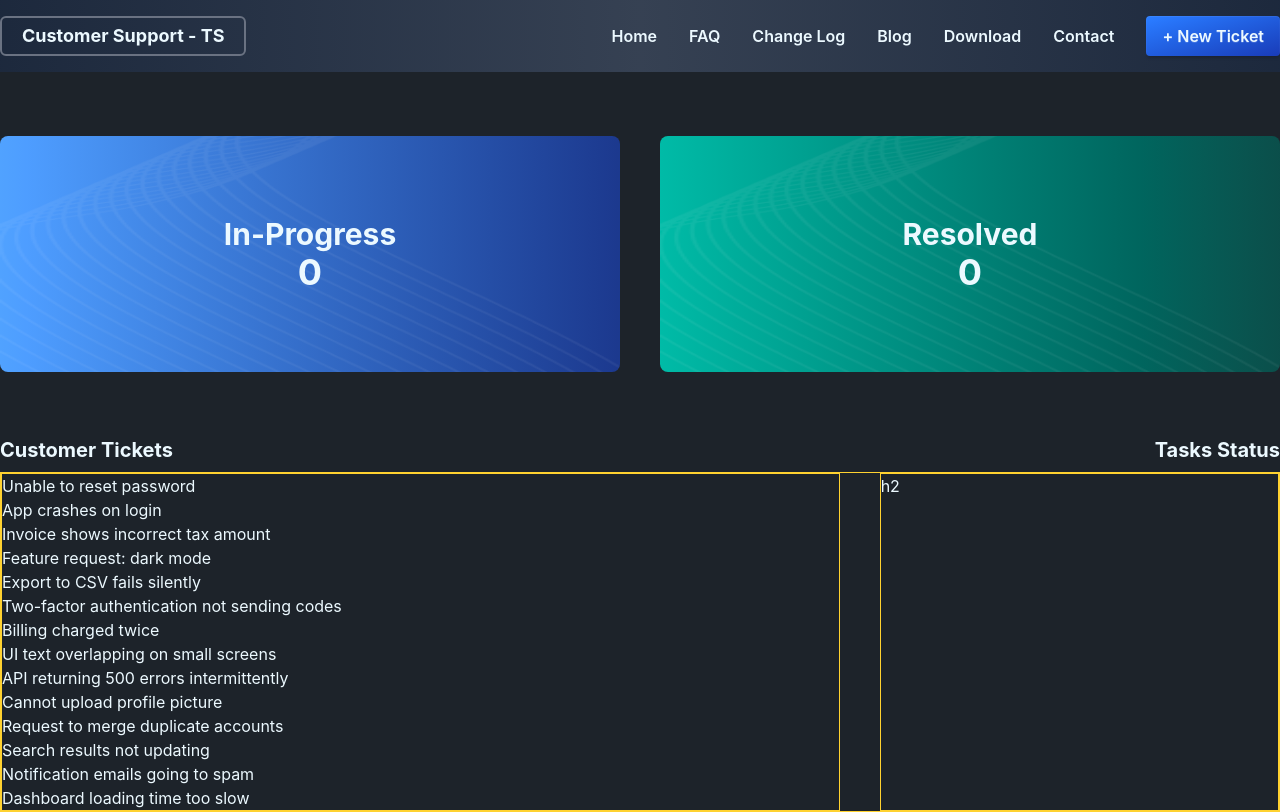
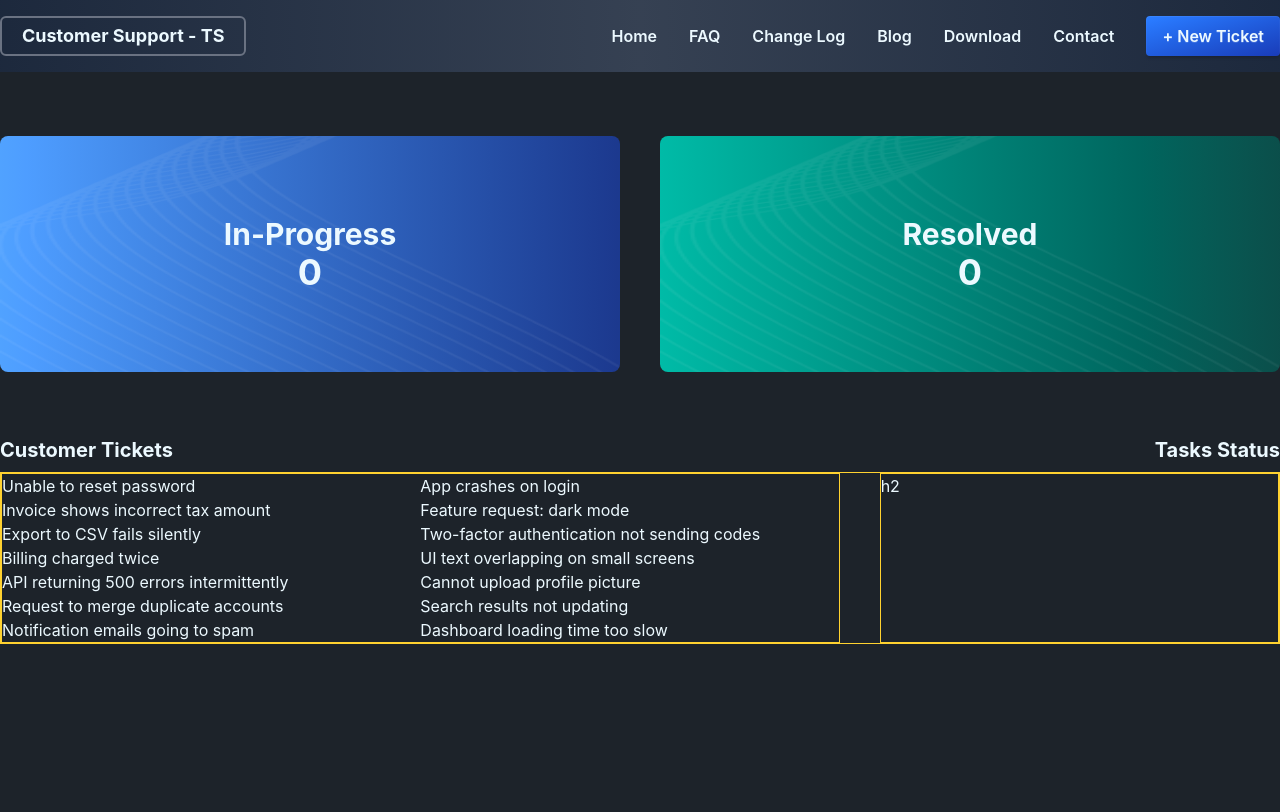
Before and after one commit to asm-saim/customer-support-zone, a React (Vite) app: page / in a window 1280 px wide. Built offline with nearby package versions, Linux system fonts and the light colour scheme.

Commit message:
grid issue has been resolved

```diff
--- a/src/components/AllTickets/AllTickets.jsx
+++ b/src/components/AllTickets/AllTickets.jsx
@@ -6,7 +6,7 @@ const AllTickets = ({ fetchData }) => {
 
     return (
         <div className="max-w-7xl mx-auto border border-amber-300 grid grid-cols-12 gap-10 ">
-            <div className=" col-span-8 border gird grid cols-2  border-amber-300">
+            <div className=" col-span-8 border grid grid-cols-2  border-amber-300">
                 {
                     promiseHandled.map(tickets => <Tickets tickets={tickets}></Tickets>)
                 }
```
